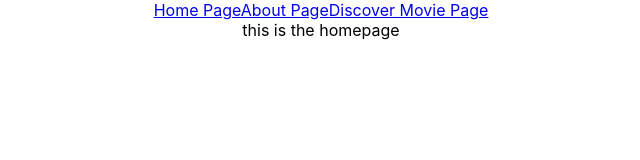
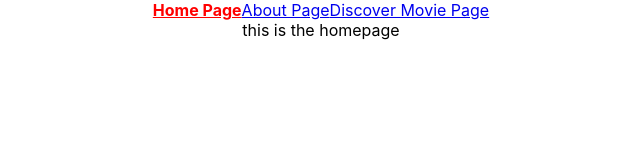
Before and after one commit to firefly017/superapp, a React (Create React App) app: page / in a window 1280 px wide. Shown: the top 160 px of the page, without its empty margins (319-959 px from the left). Built offline with nearby package versions, Linux system fonts and the light colour scheme.

Commit message:
active style used

```diff
--- a/src/App.js
+++ b/src/App.js
@@ -12,9 +12,9 @@ function App() {
     <div className="App">
       <NavBar />
       <Switch>
-        <Route path="/discover" exact={true} component={DiscoverMoviePage} />
-        <Route path="/about" exact={true} component={AboutPage} />
-        <Route path="/" exact={true} component={HomePage} />
+        <Route path="/discover" component={DiscoverMoviePage} />
+        <Route path="/about" component={AboutPage} />
+        <Route path="/" component={HomePage} />
       </Switch>
     </div>
   );
--- a/src/components/NavBar.js
+++ b/src/components/NavBar.js
@@ -3,9 +3,33 @@ import { NavLink } from "react-router-dom";
 export default function NavBar() {
   return (
     <div>
-      <NavLink to="/">Home Page</NavLink>
-      <NavLink to="/about">About Page</NavLink>
-      <NavLink to="/discover">Discover Movie Page</NavLink>
+      <NavLink
+        to="/"
+        activeStyle={{
+          fontWeight: "bold",
+          color: "red",
+        }}
+      >
+        Home Page
+      </NavLink>
+      <NavLink
+        to="/about"
+        activeStyle={{
+          fontWeight: "bold",
+          color: "green",
+        }}
+      >
+        About Page
+      </NavLink>
+      <NavLink
+        to="/discover"
+        activeStyle={{
+          fontWeight: "bold",
+          color: "blue",
+        }}
+      >
+        Discover Movie Page
+      </NavLink>
     </div>
   );
 }
```
